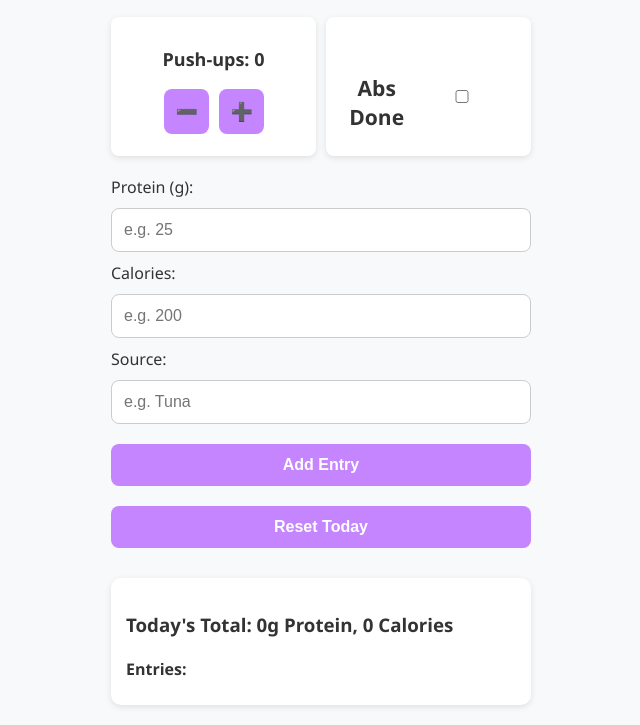
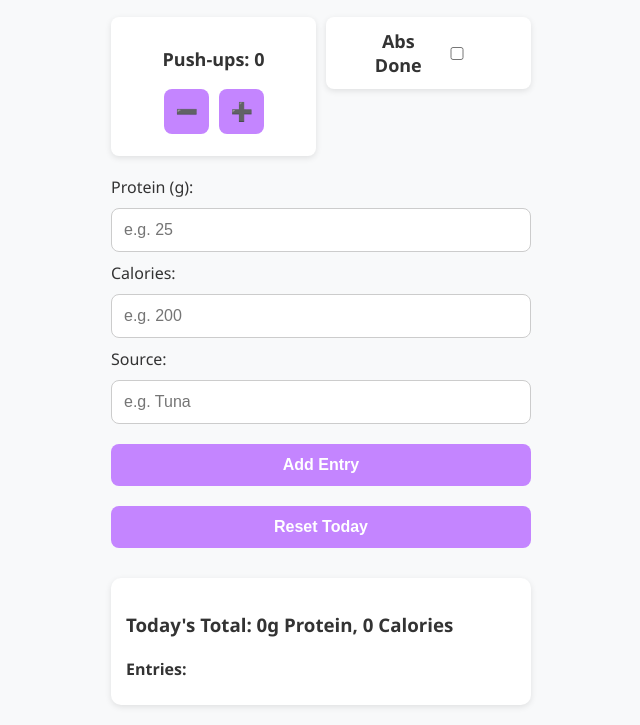
Before and after one commit to KDProgramming/protein-tracker, a plain HTML site: page index.html in a window 1280 px wide. Shown: the part 87-812 px from the top of the page, without its empty margins (319-959 px from the left). Drawn offline with Linux system fonts and the light colour scheme.

Commit message:
Update index.html

```diff
--- a/index.html
+++ b/index.html
@@ -111,15 +111,20 @@
     }
 
     /* Abs checkbox */
+    .abs-box {
+      display: flex;
+      justify-content: center;
+      align-items: center;
+      height: 100%;   /* fills available height */
+      text-align: center;
+    }
+
     .ab-check {
       display: flex;
-      justify-content: center;
       align-items: center;
       gap: 10px;
       font-size: 18px;
       font-weight: bold;
-      height: 100%;
-      padding: 10px;
     }
 </style>
 </head>
@@ -135,12 +140,12 @@
     </div>
   </div>
 
-  <div class="tracker-box">
-    <div class="ab-check">
-        <h3 for="absCheck">Abs Done</h3>
-      <input type="checkbox" id="absCheck" onchange="toggleAbs()">
+  <div class="tracker-box abs-box">
+      <div class="ab-check">
+        <label for="absCheck">Abs Done</label>
+        <input type="checkbox" id="absCheck" onchange="toggleAbs()">
+      </div>
     </div>
-  </div>
 </div>
 
 <label for="proteinInput">Protein (g):</label>
```
